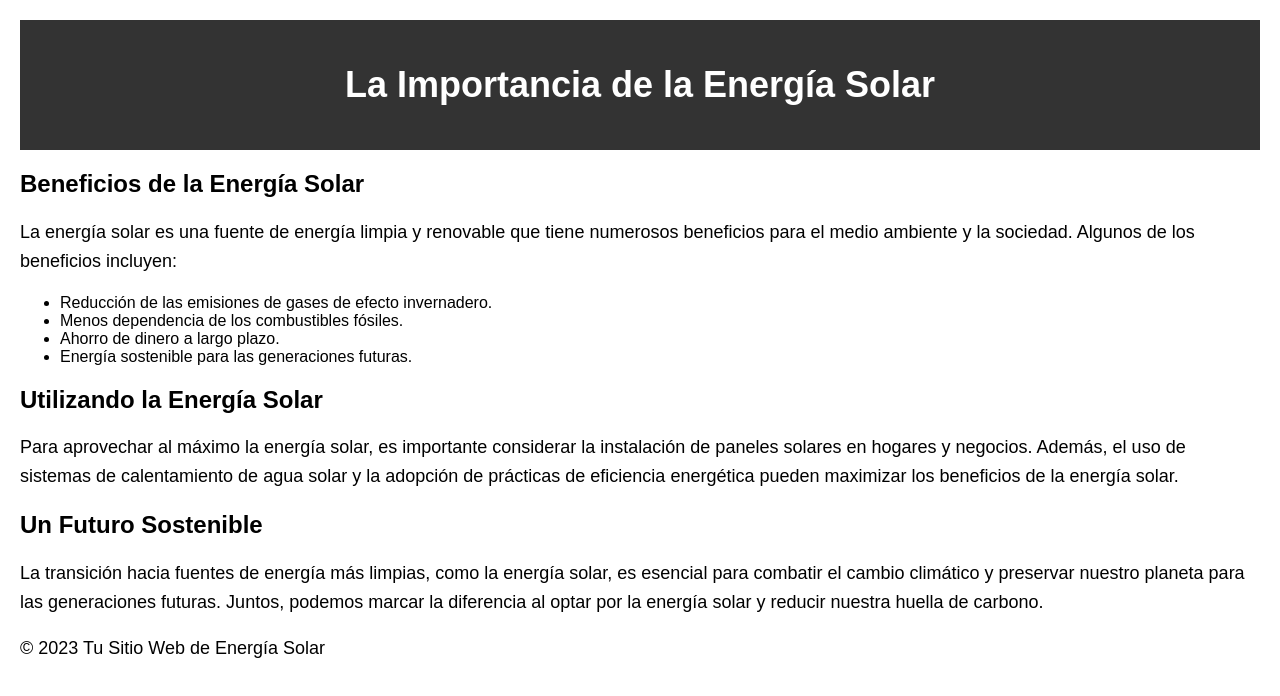
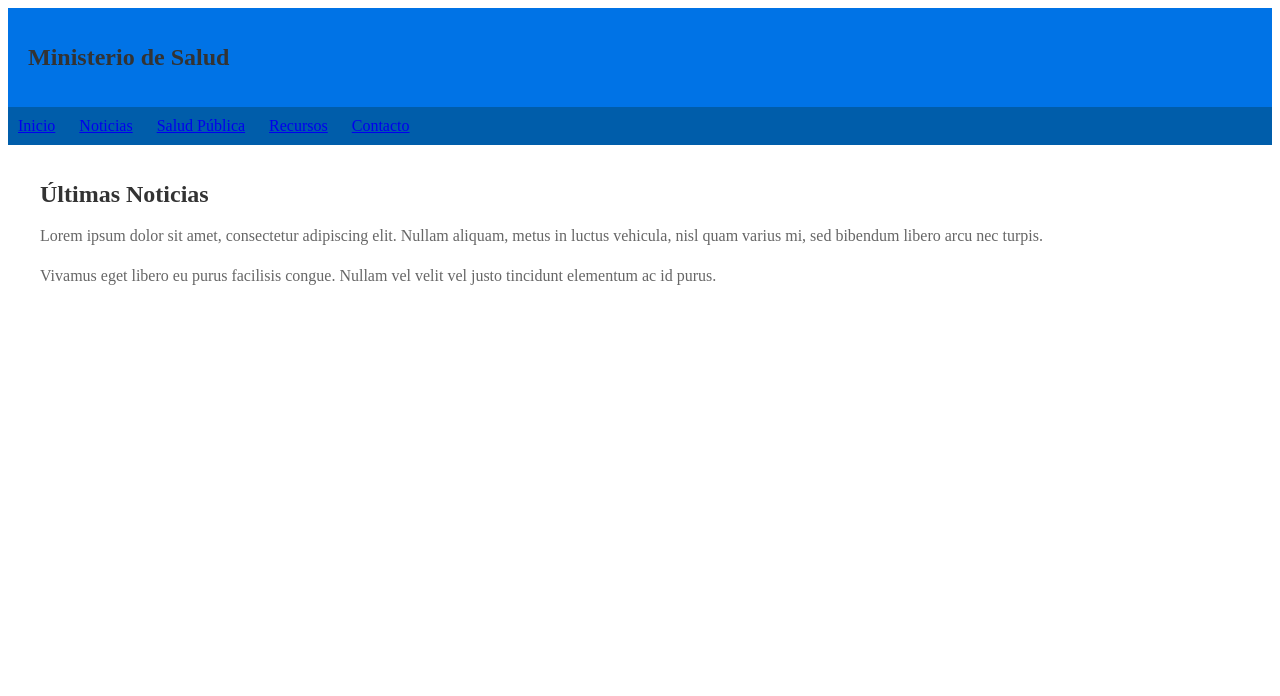
Before and after one commit to jhonrichard1976/paginaprueba, a plain HTML site: page index.html in a window 1280 px wide. Drawn offline with Linux system fonts and the light colour scheme.

Commit message:
modificacion del contenido
Página Minsal (similar )

```diff
--- a/index.html
+++ b/index.html
@@ -1,54 +1,71 @@
 <!DOCTYPE html>
-<html>
+<html lang="es">
 <head>
     <meta charset="UTF-8">
-    <title>Energía Solar</title>
+    <meta name="viewport" content="width=device-width, initial-scale=1.0">
+    <title>Ministerio de Salud</title>
     <style>
-        body {
-            font-family: Arial, sans-serif;
-            margin: 20px;
-        }
+        /* Estilos para la cabecera */
         header {
-            text-align: center;
-            background-color: #333;
+            background-color: #0073e6;
             color: #fff;
             padding: 20px;
         }
+
+        /* Estilos para el menú de navegación */
+        nav {
+            background-color: #005daa;
+            color: #fff;
+            padding: 10px;
+        }
+
+        nav ul {
+            list-style-type: none;
+            margin: 0;
+            padding: 0;
+        }
+
+        nav li {
+            display: inline;
+            margin-right: 20px;
+        }
+
+        /* Estilos para el contenido principal */
+        .container {
+            max-width: 1200px;
+            margin: 0 auto;
+            padding: 20px;
+        }
+
         h1 {
-            font-size: 36px;
+            font-size: 24px;
+            color: #333;
         }
+
         p {
-            font-size: 18px;
-            line-height: 1.6;
+            font-size: 16px;
+            line-height: 1.5;
+            color: #666;
         }
     </style>
 </head>
 <body>
     <header>
-        <h1>La Importancia de la Energía Solar</h1>
+        <h1>Ministerio de Salud</h1>
     </header>
-    <main>
-        <section>
-            <h2>Beneficios de la Energía Solar</h2>
-            <p>La energía solar es una fuente de energía limpia y renovable que tiene numerosos beneficios para el medio ambiente y la sociedad. Algunos de los beneficios incluyen:</p>
-            <ul>
-                <li>Reducción de las emisiones de gases de efecto invernadero.</li>
-                <li>Menos dependencia de los combustibles fósiles.</li>
-                <li>Ahorro de dinero a largo plazo.</li>
-                <li>Energía sostenible para las generaciones futuras.</li>
-            </ul>
-        </section>
-        <section>
-            <h2>Utilizando la Energía Solar</h2>
-            <p>Para aprovechar al máximo la energía solar, es importante considerar la instalación de paneles solares en hogares y negocios. Además, el uso de sistemas de calentamiento de agua solar y la adopción de prácticas de eficiencia energética pueden maximizar los beneficios de la energía solar.</p>
-        </section>
-        <section>
-            <h2>Un Futuro Sostenible</h2>
-            <p>La transición hacia fuentes de energía más limpias, como la energía solar, es esencial para combatir el cambio climático y preservar nuestro planeta para las generaciones futuras. Juntos, podemos marcar la diferencia al optar por la energía solar y reducir nuestra huella de carbono.</p>
-        </section>
-    </main>
-    <footer>
-        <p>&copy; 2023 Tu Sitio Web de Energía Solar</p>
-    </footer>
+    <nav>
+        <ul>
+            <li><a href="#">Inicio</a></li>
+            <li><a href="#">Noticias</a></li>
+            <li><a href="#">Salud Pública</a></li>
+            <li><a href="#">Recursos</a></li>
+            <li><a href="#">Contacto</a></li>
+        </ul>
+    </nav>
+    <div class="container">
+        <h1>Últimas Noticias</h1>
+        <p>Lorem ipsum dolor sit amet, consectetur adipiscing elit. Nullam aliquam, metus in luctus vehicula, nisl quam varius mi, sed bibendum libero arcu nec turpis.</p>
+        <p>Vivamus eget libero eu purus facilisis congue. Nullam vel velit vel justo tincidunt elementum ac id purus.</p>
+    </div>
 </body>
 </html>
```
Also changed, not shown: 1 other file.
